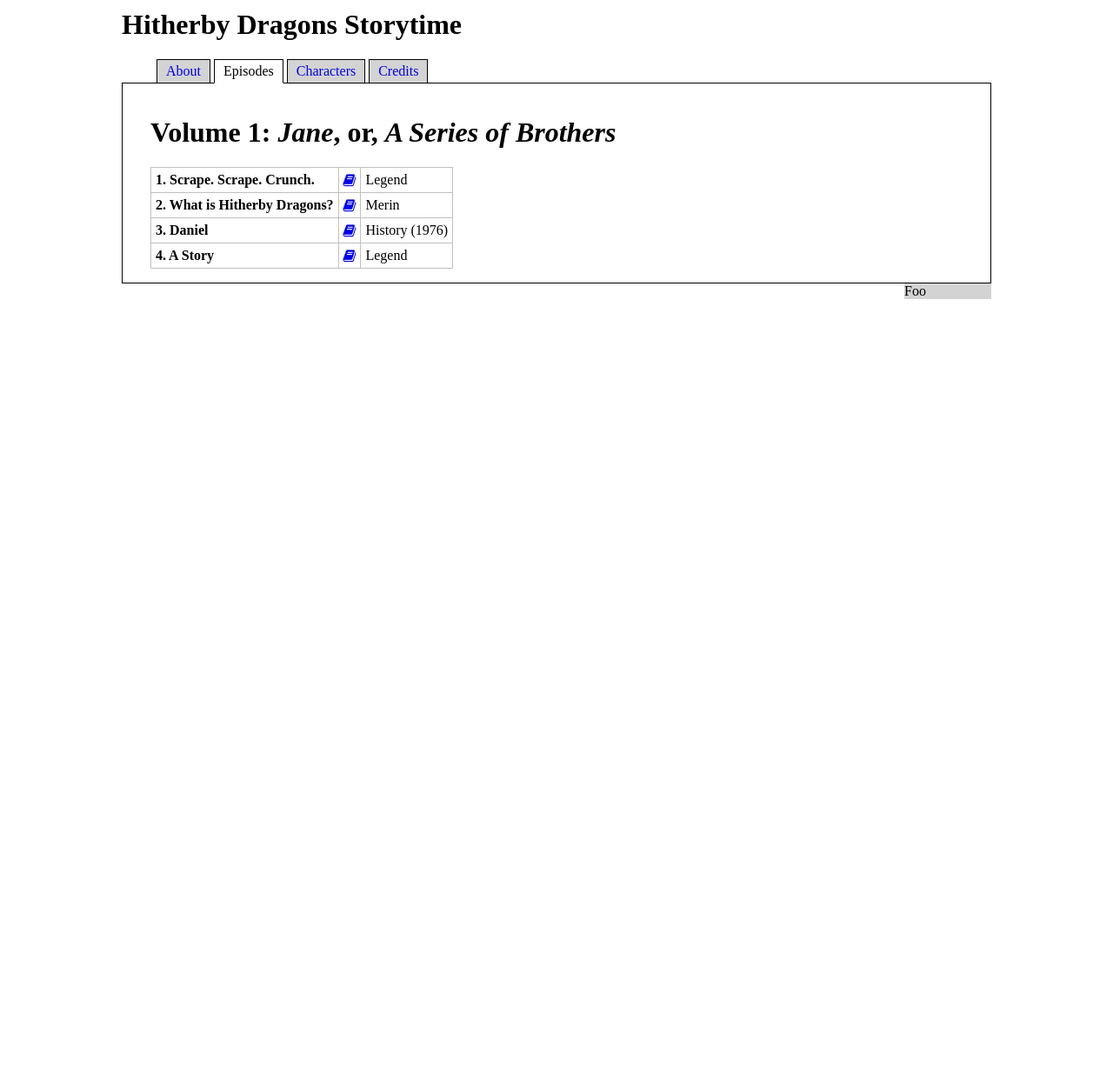
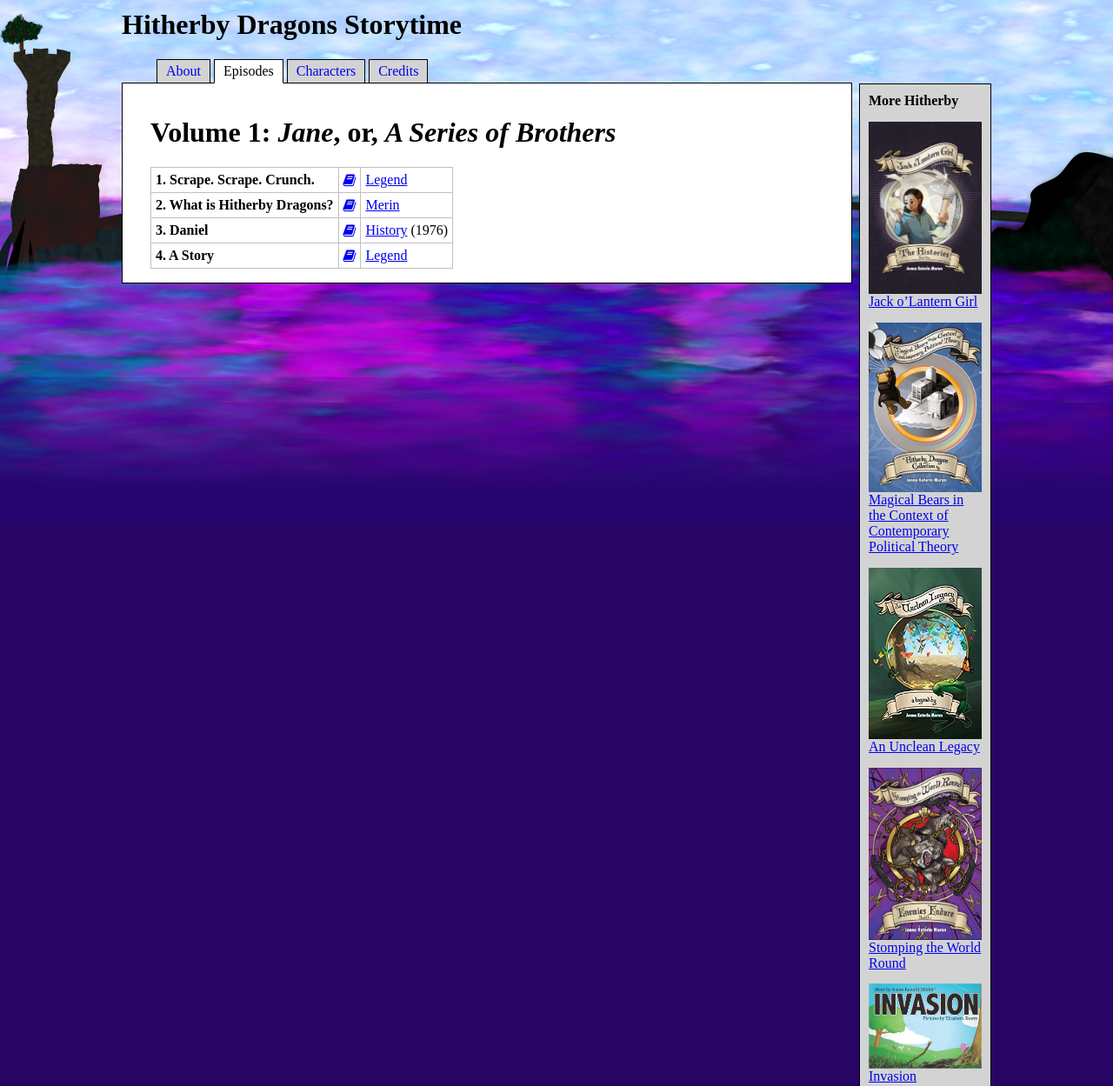
Before and after one commit to xavidotron/hitherby-dragons-storytime, a plain HTML site: page docs/episodes/index.html in a window 1280 px wide. Shown: the top 1249 px of the page at 87% size. Before the commit the page ends 800 px from the top, so only its background shows below. Drawn offline with Linux system fonts and the light colour scheme.

Commit message:
Background and sidebar.

```diff
--- a/docs/episodes/index.html
+++ b/docs/episodes/index.html
@@ -5,7 +5,8 @@
 body {
   max-width: 1000px;
   margin: auto;
-  padding: 10px
+  padding: 10px;
+  background: url(../Images/header.png) top no-repeat #260565;
 }
 
 blockquote {
@@ -43,12 +44,22 @@ td,th {
   border: thin solid black;
   margin-top: -1px;
   padding: 1em 2em;
+  background: white;
+  margin-right: 160px;
 }
 
 .sidebar {
-  width: 100px;
+  width: 130px;
   float: right;
+  border: thin solid black;
   background: lightgrey;
+  padding: 10px;
+  position: relative;
+}
+.sidebar img {
+  width: 100%;
+  display: block;
+  margin-top: 2ex;
 }
 </style>
 </head>
@@ -61,6 +72,26 @@ td,th {
     <li><a href="../characters/">Characters</a></li>
     <li><a href="../credits/">Credits</a></li>
 </ul>
+
+<div class="sidebar">
+<div><b>More Hitherby</b></div>
+
+<img src="../Images/jack-o-lantern.jpg" />
+<a href="https://www.smashwords.com/books/view/256783">Jack o’Lantern Girl</a>
+
+<img src="../Images/bears.jpg" />
+<a href="http://www.drivethrurpg.com/product/142782/Magical-Bears-in-the-Context-of-Contemporary-Political-Theory">Magical Bears in the Context of Contemporary Political Theory</a>
+
+<img src="../Images/legacy.jpg" />
+<a href="https://www.amazon.com/Unclean-Legacy-Jenna-Katerin-Moran/dp/1503013081/">An Unclean Legacy</a>
+
+<img src="../Images/round.jpg" />
+<a href="http://www.drivethrufiction.com/product/102805/Enemies-Endure-Stomping-the-World-Round">Stomping the World Round</a>
+
+<img src="../Images/invasion.jpg" />
+<a href="https://www.amazon.com/Invasion-Jenna-Katerin-Moran/dp/1482730057/">Invasion</a>
+
+</div>
 
 <div class="main">
 
@@ -77,7 +108,7 @@ td,th {
 <a href="http://imago.hitherby.com/2004/06/scrape-scrape-crunch/" title="Read original in Hitherby Dragons" aria-label="Read original in Hitherby Dragons"><i class="fa fa-book" aria-hidden="true"></i></a>
 </td>
 <td>
-Legend
+<a href="..#Legend">Legend</a>
 </td>
 </tr>
 
@@ -87,7 +118,7 @@ Legend
 <a href="http://imago.hitherby.com/2003/09/historical-note/" title="Read original in Hitherby Dragons" aria-label="Read original in Hitherby Dragons"><i class="fa fa-book" aria-hidden="true"></i></a>
 </td>
 <td>
-Merin
+<a href="..#Merin">Merin</a>
 </td>
 </tr>
 
@@ -97,7 +128,7 @@ Merin
 <a href="http://imago.hitherby.com/2004/02/daniel-iiv/" title="Read original in Hitherby Dragons" aria-label="Read original in Hitherby Dragons"><i class="fa fa-book" aria-hidden="true"></i></a>
 </td>
 <td>
-History
+<a href="..#History">History</a>
 (1976)
 </td>
 </tr>
@@ -108,7 +139,7 @@ History
 <a href="http://imago.hitherby.com/2003/11/a-story/" title="Read original in Hitherby Dragons" aria-label="Read original in Hitherby Dragons"><i class="fa fa-book" aria-hidden="true"></i></a>
 </td>
 <td>
-Legend
+<a href="..#Legend">Legend</a>
 </td>
 </tr>
 </table>
@@ -116,9 +147,5 @@ Legend
 
 </div>
 
-<div class="sidebar">
-Foo
-</div>
-
 </body>
 </html>
```
Also changed, not shown: docs/characters/index.html (+33 -6 lines), docs/credits/index.html (+33 -6 lines), docs/index.html (+36 -9 lines), docs/Images/bears.jpg (added), docs/Images/header.png (added), docs/Images/invasion.jpg (added), docs/Images/jack-o-lantern.jpg (added), docs/Images/legacy.jpg (added), docs/Images/round.jpg (added), 3 other files.
